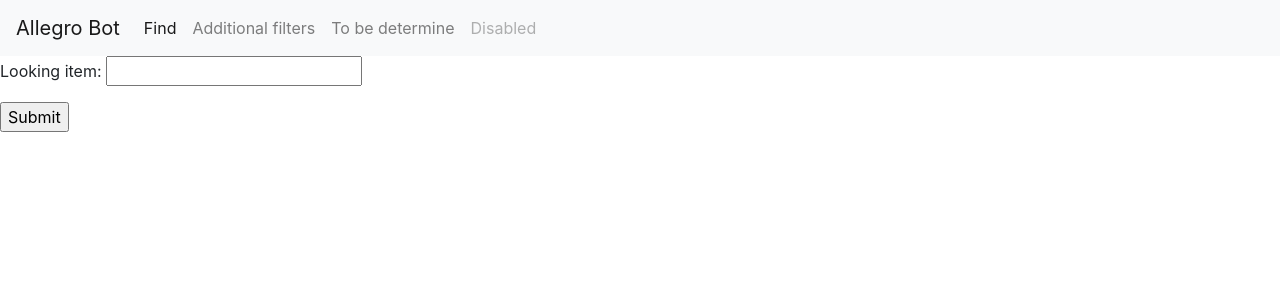
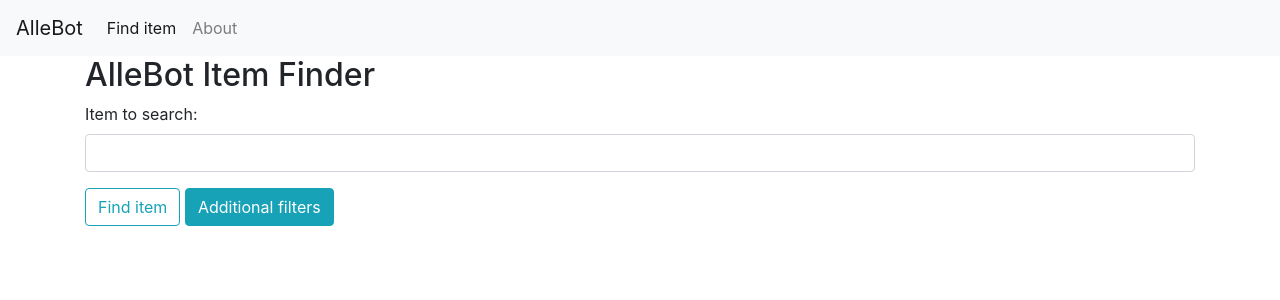
Before and after one commit to 0Friend0/AlleBot, a Flask app: page /find in a window 1280 px wide. Shown: the top 300 px of the page. Run offline with Flask 2, Linux system fonts and the light colour scheme; some libraries are stand-ins or nearby versions.

Commit message:
Added additional filters and website upgrades.

```diff
--- a/AlleBotWebsite.py
+++ b/AlleBotWebsite.py
@@ -1,10 +1,12 @@
 from flask import Flask, redirect, url_for, render_template, request
 import webbrowser
+from forms import Items
+
 from multiprocessing import Process
 
 app = Flask(__name__)
 
-
+app.config['SECRET_KEY'] = '49da76022ba58ab12e7d38e6547949fe'
 
 @app.route("/")
 def home():
@@ -13,16 +15,16 @@ def home():
 
 @app.route("/find", methods=["POST", "GET"])
 def find():
-    if request.method == "POST":
 
-        item = request.form["item"]
-        submit = request.form["value"]
+    form = Items()
+    if form.validate_on_submit():
+        price_min = form.price_min.data
+        price_max = form.price_max.data
+        from Main import start
+        start(form.item, price_min, price_max)
+        return redirect(url_for('result'))
 
-        from Main import start
-        start(item)
-        return redirect(url_for('result'))
-    else:
-        return render_template("basic.html")
+    return render_template("find.html", form = form)
 
 @app.route("/results")
 def result():
--- /dev/null
+++ b/forms.py
@@ -0,0 +1,9 @@
+from flask_wtf import FlaskForm
+from wtforms import StringField, validators
+from wtforms.validators import DataRequired
+
+class Items(FlaskForm):
+
+    item = StringField('item', validators=[DataRequired()])
+    price_min = StringField('price_min')
+    price_max = StringField('price_max')
--- a/templates/basic.html
+++ /dev/null
@@ -1,12 +0,0 @@
-{% extends "base.html" %}
-{% block title %}Allegro Bot{% endblock %}
-
-{% block content %}
-
-<form action="#" method="post">
-    <p>Looking item: <input type="text" name="item" /> </p>
-    <p><input type="submit" name="value" /> </p>
-
-</form>
-
-{% endblock %}
--- /dev/null
+++ b/templates/find.html
@@ -0,0 +1,35 @@
+{% extends "layout.html" %}
+{% block title %}Allegro Bot{% endblock %}
+
+{% block content %}
+
+<div class="container">
+  <h2>AlleBot Item Finder</h2>
+  <form action="#" method="post">
+    {{ form.hidden_tag() }}
+    <div class="form-group">
+      <label for="item">Item to search:</label>
+<!--        {{ form.item.label(class="form-control-label") }}-->
+        {{ form.item(class="form-control") }}
+    </div>
+      <button type="submit" name="submit" class="btn btn-outline-info">Find item</button>
+       <button type="button" class="btn btn-info" data-toggle="collapse" data-target="#demo">Additional filters</button>
+          <div id="demo" class="collapse">
+              <div class="row">
+                  <div class="col-sm-4">
+                      <label for="price_min">Lowest price:</label>
+                      {{ form.price_min(class="form-control") }}
+                  </div>
+                  <div class="col-sm-4">
+                      <label for="price_max">Highest price:</label>
+                      {{ form.price_max(class="form-control") }}
+                  </div>
+              </div>
+          </div>
+  </form>
+</div>
+
+
+
+
+{% endblock %}
--- a/templates/home.html
+++ b/templates/home.html
@@ -1,8 +1,8 @@
-{% extends "base.html" %}
+{% extends "layout.html" %}
 {% block title %}Allegro Bot{% endblock %}
 
 {% block content %}
 
-<h1>Hello on the AllegroBot website!</h1>
+<h1>Hello on the AlleBot website!</h1>
 
 {% endblock %}
--- a/templates/base.html
+++ b/templates/layout.html
@@ -7,24 +7,19 @@
 
     <body>
         <nav class="navbar navbar-expand-lg navbar-light bg-light">
-          <a class="navbar-brand" href="#">Allegro Bot</a>
+          <a class="navbar-brand" href="/">AlleBot</a>
           <button class="navbar-toggler" type="button" data-toggle="collapse" data-target="#navbarNav" aria-controls="navbarNav" aria-expanded="false" aria-label="Toggle navigation">
             <span class="navbar-toggler-icon"></span>
           </button>
           <div class="collapse navbar-collapse" id="navbarNav">
             <ul class="navbar-nav">
               <li class="nav-item active">
-                <a class="nav-link" href="/find">Find<span class="sr-only">(current)</span></a>
+                <a class="nav-link" href="/find">Find item<span class="sr-only">(current)</span></a>
               </li>
               <li class="nav-item">
-                <a class="nav-link" href="/additional">Additional filters</a>
+                <a class="nav-link" href="/additional">About</a>
               </li>
-              <li class="nav-item">
-                <a class="nav-link" href="#">To be determine</a>
-              </li>
-              <li class="nav-item">
-                <a class="nav-link disabled" href="#" tabindex="-1" aria-disabled="true">Disabled</a>
-              </li>
+
             </ul>
           </div>
         </nav>
--- a/templates/results.html
+++ b/templates/results.html
@@ -1,5 +1,5 @@
-{% extends "base.html" %}
-{% block title %}Allegro Bot{% endblock %}
+{% extends "layout.html" %}
+{% block title %}AlleBot - Results{% endblock %}
 
 {% block content %}
 
```
Also changed, not shown: Main.py (+2 -5 lines), additionalData.py (+7 -2 lines), functions.py (+39 -23 lines), 1 other file.
